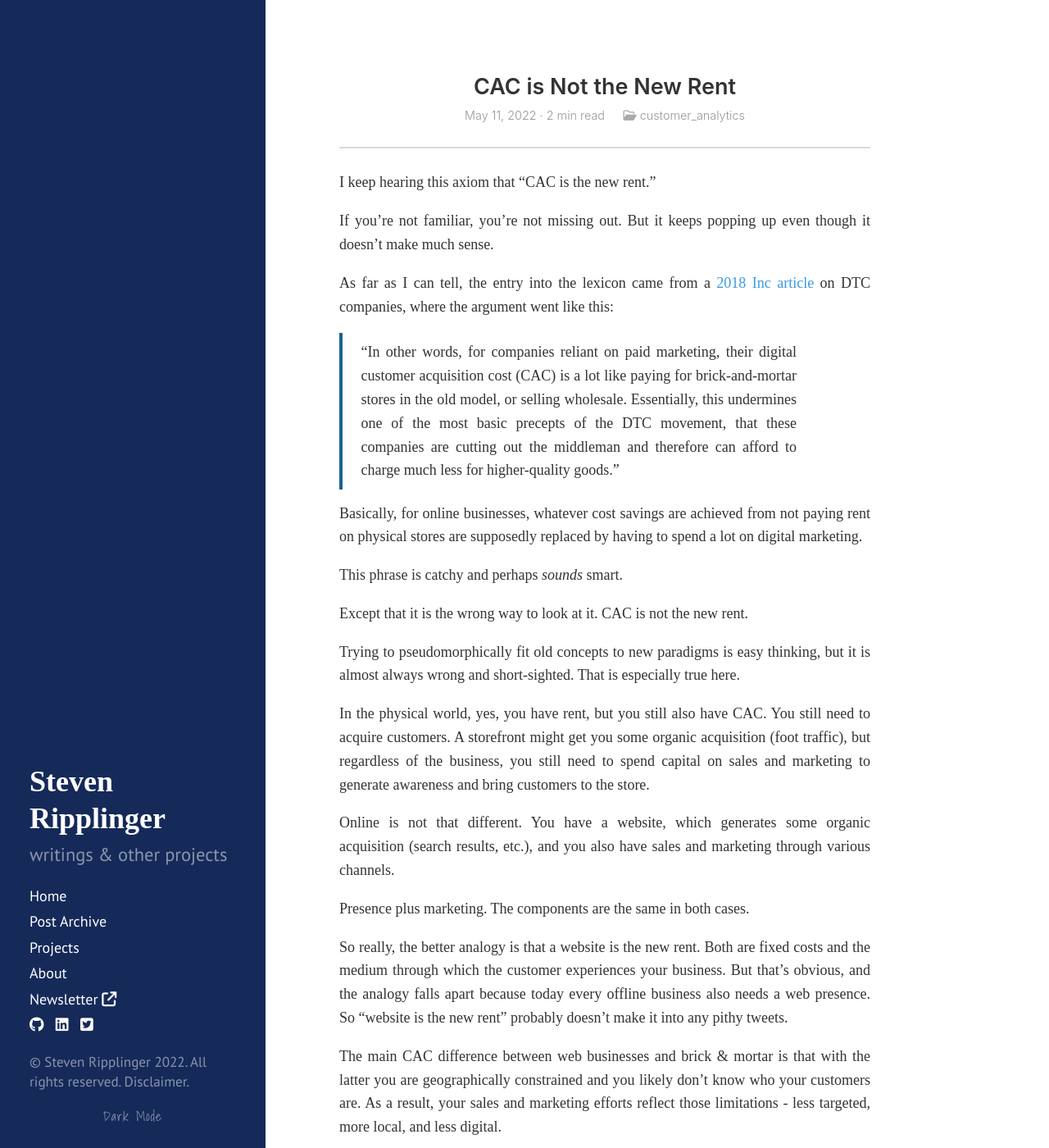
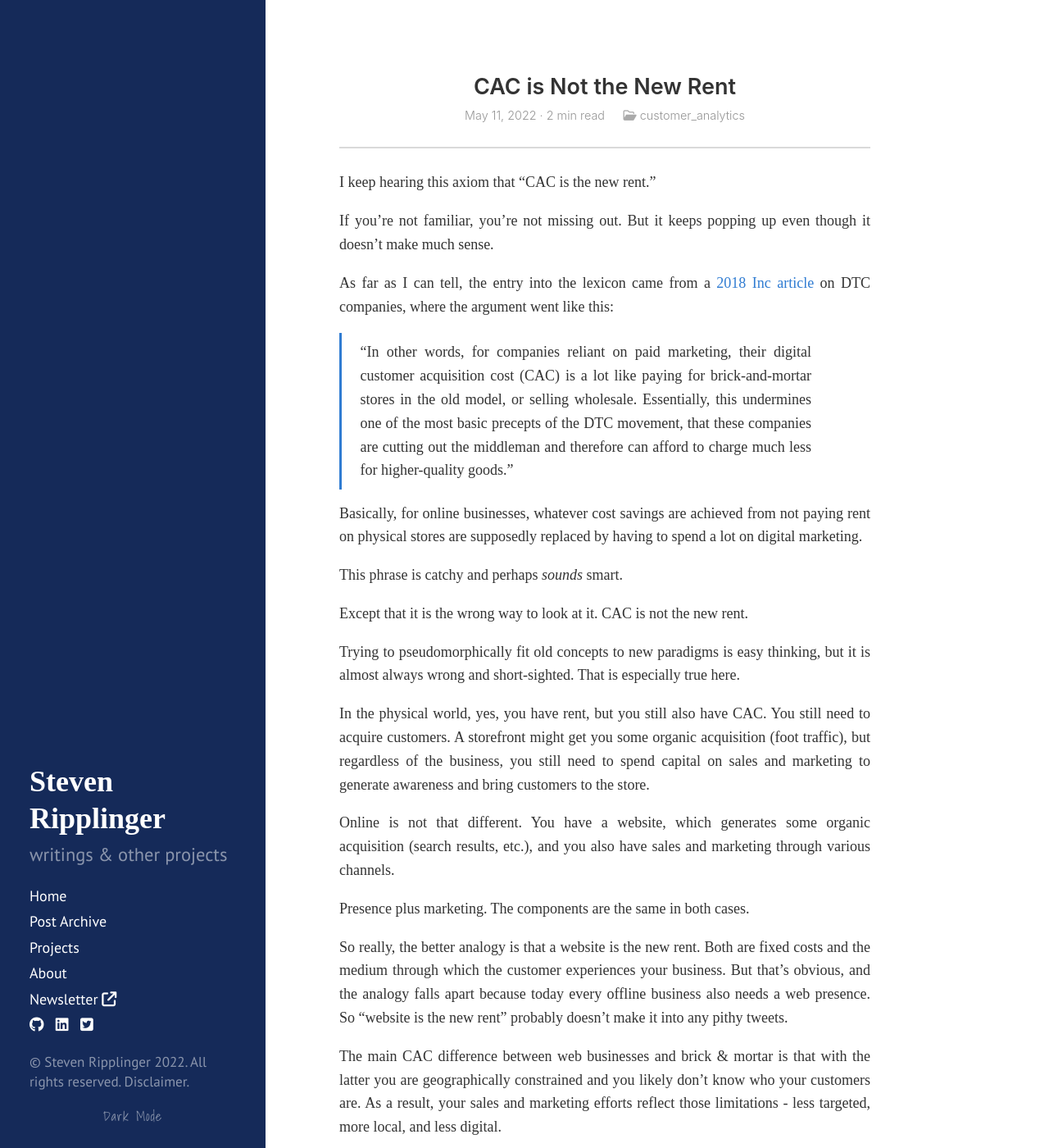
Before and after one commit to sripplin/website, a Jekyll site: the page built from _posts/2022-05-11-cac-is-not-the-new-rent.md, in a window 1280 px wide and 1400 px high. Shown: the whole window at 82% size. Built offline with Jekyll 4.4.1, drawn with Linux system fonts in a browser that asks for light colours; nearby versions of some CDN libraries; some web fonts are replaced.

Commit message:
minor darkmode tweak

```diff
--- a/css/poole.css
+++ b/css/poole.css
@@ -42,7 +42,7 @@
 }
 
 html, html[data-theme="light"] {
-	--link-color: rgb(59, 155, 228);
+	--link-color: #307cd2;
   --main-background-color: hsl(0, 0%, 100%);
   --main-text-color: hsl(0, 0%, 20%);
   --main-title-color: #313131;
@@ -50,7 +50,7 @@
   --main-postmeta-color: #969696;
   --main-hr-border-color: #dadada;
   --sidebar-background-color: #152a59;
-  --sidebar-background-gradient: ;
+  --sidebar-background-gradient: "";
 }
 
 html[data-theme="dark"] {
@@ -74,19 +74,21 @@
       --main-title-color: #313131;
       --main-subtitle-color: #bbbbbb;
       --main-postmeta-color: #969696;
+      --main-hr-border-color: #3e3e3e;
       --sidebar-background-color: rgb(21,42,89);
       --sidebar-background-gradient: linear-gradient(120deg, rgba(0,0,0,1) 0%, rgba(21,42,89,1) 46%, rgba(0,0,0,1) 100%);
     }
 
     html[data-theme="light"] {
-      --link-color: rgb(59, 155, 228);
+      --link-color: #307cd2;
       --main-background-color: hsl(0, 0%, 100%);
       --main-text-color: hsl(0, 0%, 20%);
       --main-title-color: #313131;
       --main-subtitle-color: #6e6e6e;
       --main-postmeta-color: #969696;
+      --main-hr-border-color: #dadada;
       --sidebar-background-color: #152a59;
-      --sidebar-background-gradient: ;
+      --sidebar-background-gradient: "";
   }
 }
 
@@ -280,14 +282,14 @@
 blockquote {
   padding: .5rem 1rem;
   margin: .8rem 0;
-  border-left: .25rem solid #1c6192;
+  border-left: .2rem solid var(--link-color);
 }
 blockquote p:last-child {
   margin-bottom: 0;
 }
 @media (min-width: 30em) {
   blockquote {
-    padding-right: 5rem;
+    padding-right: 4rem;
     padding-left: 1.25rem;
   }
 }
```
